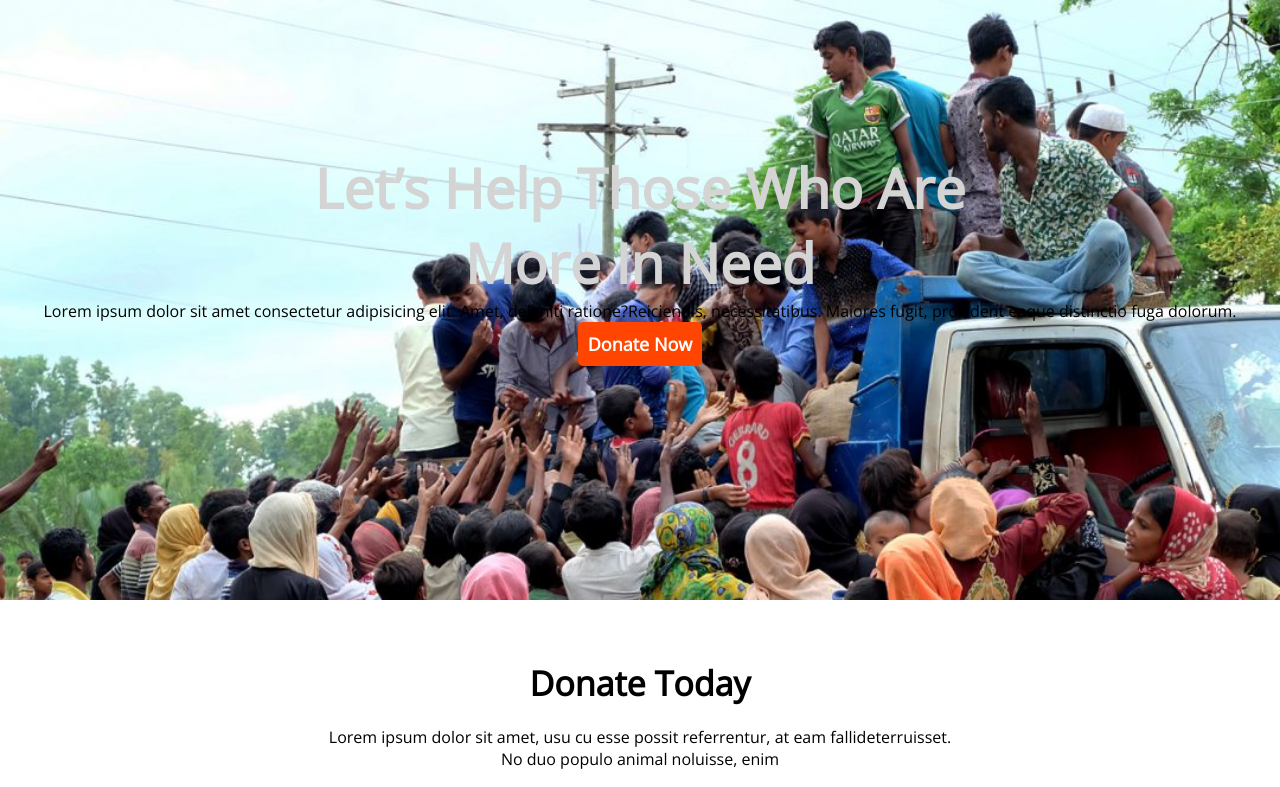
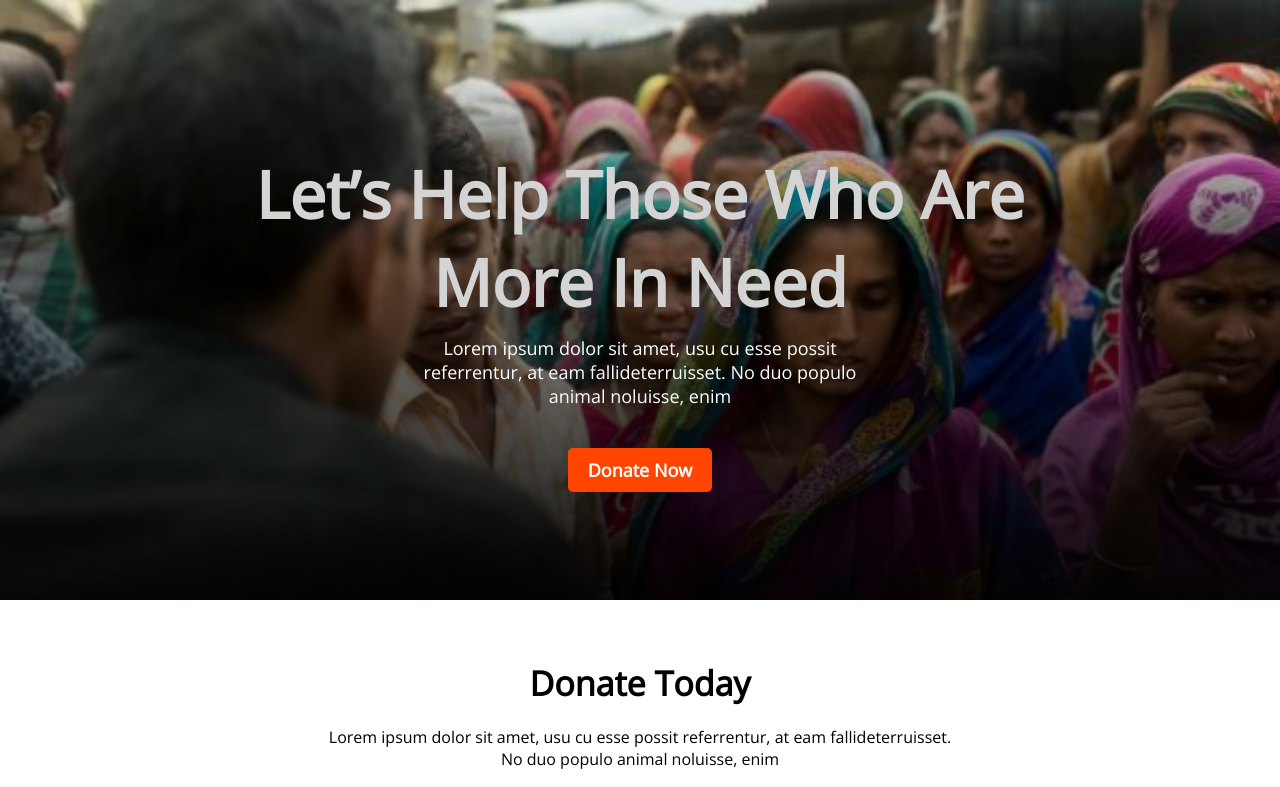
Before and after one commit to samiulsani/Donate-website, a plain HTML site: page index.html in a window 1280 px wide. Shown: the top 787 px of the page. Drawn offline with nearby package versions, Linux system fonts and the light colour scheme.

Commit message:
Hero section gradient background add

```diff
--- a/index.html
+++ b/index.html
@@ -15,7 +15,7 @@
     <!-- Hero section start -->
     <div class="hero">
         <h2 class="hero-heading">Let’s Help Those Who Are<br>More In Need</h2>
-        <p class="hero-descrioption">Lorem ipsum dolor sit amet consectetur adipisicing elit. Amet, deleniti ratione?Reiciendis, necessitatibus. Maiores fugit, provident eaque distinctio fuga dolorum.</p>
+        <p class="hero-description">Lorem ipsum dolor sit amet, usu cu esse possit referrentur, at eam fallideterruisset. No duo populo animal noluisse, enim</p>
         <button class="primary-button">Donate Now</button>
     </div>
 
--- a/style.css
+++ b/style.css
@@ -6,7 +6,7 @@
 .primary-button {
   background-color: orangered;
   color: white;
-  padding: 10px;
+  padding: 10px 20px;
   border: 0;
   border-radius: 5px;
   font-size: 18px;
@@ -15,19 +15,24 @@
 
 /* Hero section start */
 .hero {
-  background: url(images/donation2.jpg);
-  background-color: rgb(0, 0, 0);
+  background: url(images/donation1.jpg),linear-gradient(0deg, #121212 0%, rgba(18, 18, 18, 0.00) 100%);
   height: 600px;
   background-size: cover;
   text-align: center;
+  background-blend-mode:multiply;
 }
 .hero-heading {
-  font-size: 55px;
+  font-size: 65px;
   font-weight: 900;
   color: #d4d4d4;
-  padding-top: 150px;
+  padding: 150px 150px 10px;
 }
-.hero-descrioption {
+.hero-description {
+  font-size: 18px;
+  font-weight: 400;
+  color: white;
+  padding: 0px 400px 40px;
+
 }
 
 main {
```
